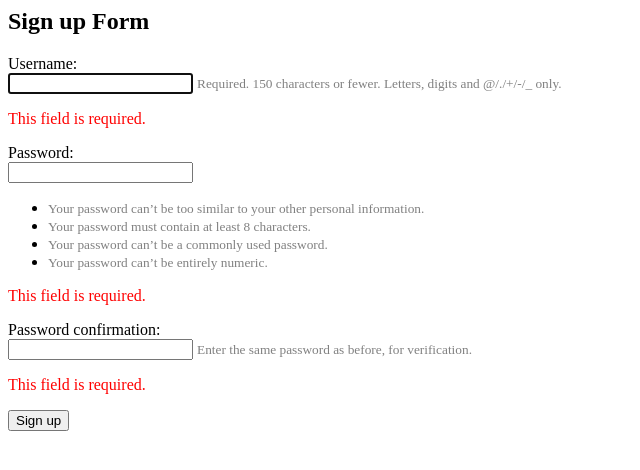
After one commit to CodeSopranos/SopranosWeb, a Django app: page /board/signup/ in a window 1280 px wide. The commit adds this page. Shown: the top 470 px of the page, without its empty margins (0-640 px from the left). Run offline with Django 3.2, Linux system fonts and the light colour scheme.

Commit message:
signup/signin/signout views added, new DB migration, minor fixes

```diff
--- a/app/board/models.py
+++ b/app/board/models.py
@@ -1,8 +1,10 @@
 from django.contrib.postgres.fields import JSONField
+from django.contrib.auth.models import User
 from django.db.models import *
 
 
 class Dashboard(Model):
+    owner = ForeignKey(User, on_delete=CASCADE, default=None)
     name = CharField(max_length=80)
     theme = CharField(max_length=80, default='theme')
     created_at = DateTimeField('creation timestamp', auto_now_add=True)
--- a/app/board/templates/board/dashboard.html
+++ b/app/board/templates/board/dashboard.html
@@ -1,4 +1,4 @@
-<button type="button" name="button" onclick="history.back()">Back</button>
+<a href="/board/dashboards/"><button type="button" >Back</button></a>
 <h1>{{dashboard}}</h1><p>created: {{dashboard.created_at}}</p>
 <h3  style="color:darkblue;">What we found for {{dashboard.theme}} theme:<h3>
 <h4>
--- /dev/null
+++ b/app/board/templates/board/signup.html
@@ -0,0 +1,17 @@
+<h2>Sign up Form</h2>
+<form method="post">
+  {% csrf_token %}
+  {% for field in form %}
+    <p>
+      {{ field.label_tag }}<br>
+      {{ field }}
+      {% if field.help_text %}
+        <small style="color: gray">{{ field.help_text }}</small>
+      {% endif %}
+      {% for error in field.errors %}
+        <p style="color: red">{{ error }}</p>
+      {% endfor %}
+    </p>
+  {% endfor %}
+  <button type="submit">Sign up</button>
+</form>
--- a/app/board/urls.py
+++ b/app/board/urls.py
@@ -3,8 +3,11 @@ from . import views
 
 
 urlpatterns = [
-    path('dashboards', views.show_dashboards, name='dashboards'),
-    path('create_dashboard', views.create_dashboard),
+    path('signout/', views.sign_out, name='signout'),
+    path('signin/', views.sign_in, name='signin'),
+    path('signup/', views.sign_up, name='signup'),
+    path('dashboards/', views.show_dashboards, name='dashboards'),
+    path('dashboards/create_dashboard/', views.create_dashboard),
     path('<int:dashboard_id>/', views.get_dashboard, name='dashboard_by_id'),
     path('<int:dashboard_id>/add_figure', views.add_figure, name='add_figure')
     # path('<int:dashboard_id>/parse_theme', views.parse_theme, name='parse_theme')
--- a/app/board/views.py
+++ b/app/board/views.py
@@ -1,18 +1,60 @@
+from django.urls import reverse
 from django.http import HttpResponse, HttpResponseRedirect
-from django.shortcuts import render, get_object_or_404
-from django.urls import reverse
+
+from django.contrib.auth import login, logout, authenticate
+from django.contrib.auth.forms import UserCreationForm
+from django.contrib.auth.decorators import login_required
+
+from django.shortcuts import render, redirect, get_object_or_404
+
+
+from django.contrib.auth.models import User
 from .models import Dashboard, Figure
 
 from .transport.RIAparser import RIAparser
 
 
+def sign_up(request):
+    form = UserCreationForm(request.POST)
+    if form.is_valid():
+        form.save()
+        username = form.cleaned_data.get('username')
+        password = form.cleaned_data.get('password1')
+        user = authenticate(username=username, password=password)
+        login(request, user)
+        return show_dashboards(request)
+    return HttpResponse(render(request, 'board/signup.html', {'form': form}))
+
+def sign_out(request):
+    logout(request)
+    return HttpResponseRedirect(reverse('dashboards'))
+
+def sign_in(request):
+    if request.method == 'POST':
+        logout(request)
+        username = request.POST['username']
+        password = request.POST['password']
+        user = authenticate(username=username, password=password)
+        if user is not None:
+            login(request, user)
+            return redirect(request.GET['next'])
+        else:
+            error = 'Invalid credentials!'
+    else:
+        error = None
+    return  HttpResponse(render(request, 'board/login.html', {'error': error}))
+
+
+@login_required(login_url='/board/signin/')
 def show_dashboards(request, additional_context={}):
-    boards = Dashboard.objects.all()
+    user = get_object_or_404(User, pk=request.user.id)
+    boards = user.dashboard_set.order_by('-created_at')
     context = {'dashboards': boards, **additional_context}
     return HttpResponse(render(request, 'board/dashboards.html', context))
 
-
+@login_required(login_url='/board/signin/')
 def create_dashboard(request):
+    user = User.objects.get(pk=request.user.id)
     board_name = request.POST['board_name']
     theme = request.POST['theme']
     n_articles = int(request.POST['n_articles'])
@@ -31,17 +73,17 @@ def create_dashboard(request):
         return show_dashboards(request, additional_context=context)
     ria_parser = RIAparser()
     articles = ria_parser.get(tag=theme, n=n_articles, offset=1)
-    Dashboard.objects.create(name=board_name, theme=theme, data=articles)
-    return HttpResponseRedirect('dashboards')
+    Dashboard.objects.create(owner=user, name=board_name, theme=theme, data=articles)
+    return HttpResponseRedirect(reverse('dashboards'))
 
-
+@login_required(login_url='/board/signin/')
 def get_dashboard(request, dashboard_id, additional_context={}):
     dashboard = get_object_or_404(Dashboard, pk=dashboard_id)
     figures = dashboard.figure_set.order_by('-modify_at')
     context = {'dashboard': dashboard, 'figures': figures,  **additional_context}
     return HttpResponse(render(request, 'board/dashboard.html', context))
 
-
+@login_required(login_url='/board/signin/')
 def add_figure(request, dashboard_id):
     try:
         figure_type = request.POST['figure_type']
```
Also changed, not shown: app/board/templates/board/dashboards.html (+4 -3 lines), app/board/templates/board/login.html (added, +17 -0 lines), docker-compose.yml (+5 -2 lines), app/board/migrations/0008_dashboard_owner.py (added), 1 other file.
